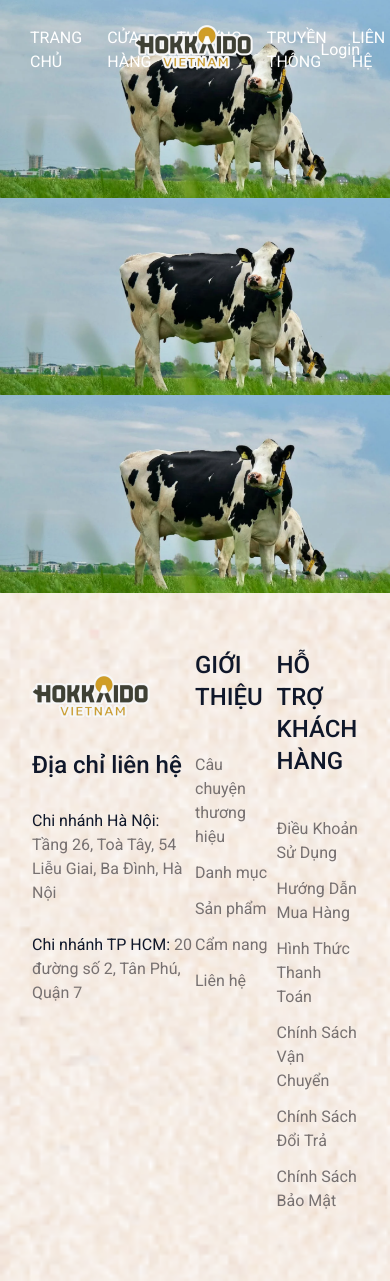
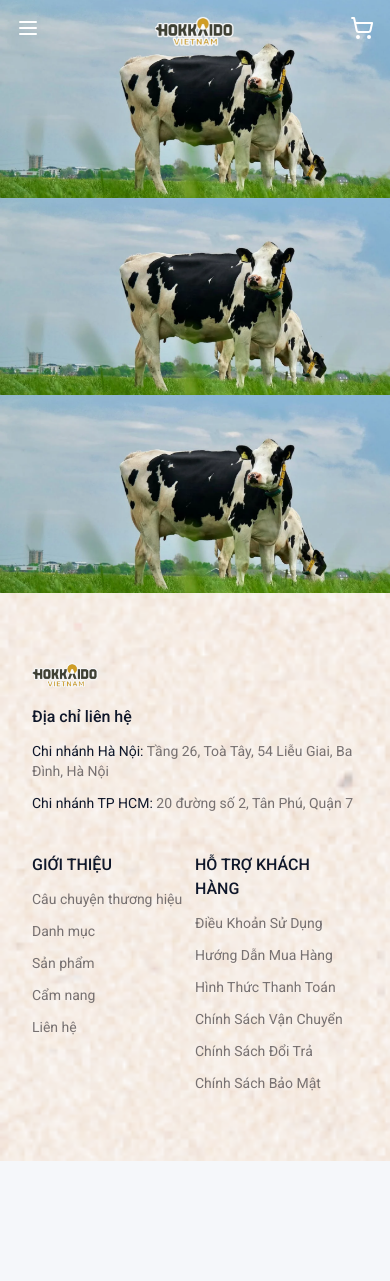
Before and after one commit to ductandev/FE_hokkaidovietnam, a React (Create React App) app in the folder hokaidovietnam_fontend_client/: page / in a window 390 px wide. After the commit the page ends 1161 px from the top, so only its background shows below. Built offline with nearby package versions, Linux system fonts and the light colour scheme.

Commit message:
feat: responsive footer and header components

```diff
--- a/hokaidovietnam_fontend_client/src/Components/Footer/index.tsx
+++ b/hokaidovietnam_fontend_client/src/Components/Footer/index.tsx
@@ -55,13 +55,13 @@ function Footer() {
     }
 
     const headText = (text: string, customClass: string) => {
-        return <h2 className={`uppercase text-2xl font-medium ${customClass}`}>{text}</h2>
+        return <h2 className={`uppercase lg:text-2xl text-base font-medium ${customClass}`}>{text}</h2>
     }
 
     const linkText = (type: string, customClass?: string) => {
         return <div className="flex flex-col">
             {linkMapping[type].map((item: any, id: any) => {
-                return <Link className={`mb-3 text-secondary text-base ${customClass}`} to={item.link} key={id}>{item.label}</Link>
+                return <Link className={`mb-3 text-secondary lg:text-base text-sm  ${customClass}`} to={item.link} key={id}>{item.label}</Link>
             })}
         </div>
     };
@@ -75,24 +75,24 @@ function Footer() {
             className='w-screen'
         >
             <div className='grid grid-cols-4 container py-14'>
-                <div className='col-span-2'>
+                <div className='lg:col-span-2 col-span-4 mb-10 lg:mb-0'>
                     <img src={logo} alt="logo_hokaido" className="header-logo" />
 
-                    {headText("Địa chỉ liên hệ", "mb-7 normal-case")}
+                    {headText("Địa chỉ liên hệ", " lg:mb-7 mb-3 normal-case")}
 
-                    <p className='mb-7'><span>Chi nhánh Hà Nội:</span> <span className='text-secondary'>Tầng 26, Toà Tây, 54 Liễu Giai, Ba Đình, Hà Nội</span></p>
+                    <p className='lg:mb-7 mb-3 lg:text-base text-sm'><span>Chi nhánh Hà Nội:</span> <span className='text-secondary'>Tầng 26, Toà Tây, 54 Liễu Giai, Ba Đình, Hà Nội</span></p>
 
-                    <p><span>Chi nhánh TP HCM:</span> <span className='text-secondary'>20 đường số 2, Tân Phú, Quận 7</span></p>
+                    <p className='lg:text-base text-sm'><span>Chi nhánh TP HCM:</span> <span className='text-secondary'>20 đường số 2, Tân Phú, Quận 7</span></p>
                 </div>
 
-                <div>
-                    {headText("Giới thiệu", 'mb-10')}
+                <div className='lg:col-span-1 col-span-2'>
+                    {headText("Giới thiệu", ' lg:mb-10 mb-3 ')}
 
                     {linkText("introduce")}
                 </div>
 
-                <div>
-                    {headText("Hỗ trợ khách hàng", 'mb-10')}
+                <div className='lg:col-span-1 col-span-2'>
+                    {headText("Hỗ trợ khách hàng", ' lg:mb-10 mb-3 ')}
 
                     {linkText("support", "capitalize")}
                 </div>
--- a/hokaidovietnam_fontend_client/src/Components/Header/index.tsx
+++ b/hokaidovietnam_fontend_client/src/Components/Header/index.tsx
@@ -1,9 +1,11 @@
 import { useEffect, useMemo, useState } from "react";
 import { Link, useLocation } from "react-router-dom"
+import useWindowDimensions from "@/hooks/useWindowDimension";
 
+import { CircleUserRound, ShoppingCart, Search, Menu, X } from "lucide-react";
 import logo from "assets/image/logo.png";
 
-import "./styles.scss"
+import "./styles.scss";
 
 const MENU_REDIRECT = [
     {
@@ -30,9 +32,11 @@ const MENU_REDIRECT = [
 
 export default function Header() {
     const location = useLocation();
+    const { width } = useWindowDimensions();
     const [isScrolled, setIsScrolled] = useState(false);
+    const [isOpenMenu, setIsOpenMenu] = useState(false);
+
     const isUseTransition = location.pathname === '/';
-
     const memorizeMenu = useMemo(() => { return MENU_REDIRECT }, []);
 
     useEffect(() => {
@@ -52,6 +56,12 @@ export default function Header() {
         };
     }, []);
 
+    useEffect(() => {
+        if (width > 1200) {
+            setIsOpenMenu(false)
+        }
+    }, [width]);
+
     return <header className={`header ${isUseTransition ? "header__transparent" : "header__whitebox"} ${isScrolled ? "header__transparent__scrolling" : 'header__whitebox__scrolling'}`}>
         <div className="header-menu">
             <ul className="header-menu-container">
@@ -59,14 +69,41 @@ export default function Header() {
                     return <Link className="header-menu-link" to={menu.path} key={idx}>{menu.name}</Link>
                 })}
             </ul>
+
+            {!isOpenMenu && <Menu className="cursor-pointer header-menu-icons" onClick={() => {
+                setIsOpenMenu(true)
+            }} />}
+
+            {isOpenMenu && <X className="cursor-pointer header-menu-icons" onClick={() => {
+                setIsOpenMenu(false)
+            }} />}
         </div>
 
         <div className="header-logo">
-            <img src={logo} alt="Logo" />
+            <Link className="header-menu-link" to={"/"} > <img src={logo} alt="Logo" /></Link>
         </div>
 
         <div className="header-actions">
-            <button>Login</button>
+            <div className="flex flex-row">
+                <Search className="mr-10 cursor-pointer header-actions-search" />
+
+                <CircleUserRound className="mr-10 cursor-pointer header-actions-userInfo" />
+                <ShoppingCart className="cursor-pointer" />
+            </div>
         </div>
+
+        <nav className="header-navMenu"
+            style={{
+                width: isOpenMenu ? "100%" : "0px",
+            }}
+        >
+            {isOpenMenu && <>
+                <ul className="header-navMenu-container">
+                    {memorizeMenu.map((menu, idx) => {
+                        return <Link className="header-navMenu-link" to={menu.path} key={idx}>{menu.name}</Link>
+                    })}
+                </ul>
+            </>}
+        </nav>
     </header>
 }
--- a/hokaidovietnam_fontend_client/src/Components/Header/styles.scss
+++ b/hokaidovietnam_fontend_client/src/Components/Header/styles.scss
@@ -1,5 +1,8 @@
 $logo-width: 120px;
 $logo-height: 100px;
+
+$logo-width-small: 80px;
+$logo-height-small: 56px;
 
 .header {
     display: flex;
@@ -13,6 +16,11 @@ $logo-height: 100px;
     max-height: $logo-height;
     width: 100vw;
     transition: all 0.3s;
+
+    @media screen and (max-width: 1200px) {
+        max-height: $logo-height-small;
+        padding: 12px 16px;
+    }
 
     &__transparent {
         background-color: transparent;
@@ -41,6 +49,11 @@ $logo-height: 100px;
         max-width: $logo-width;
         max-height: $logo-height;
         text-align: center;
+
+        @media screen and (max-width: 1200px) {
+            max-height: $logo-height-small !important;
+            max-width: $logo-width-small !important;
+        }
     }
 
     &-menu {
@@ -50,19 +63,78 @@ $logo-height: 100px;
         padding-bottom: 40px;
         width: calc(50% - #{$logo-width} / 2);
 
+        @media screen and (max-width: 1200px) {
+            padding-top: 0px;
+            padding-bottom: 0px;
+
+            width: calc(50% - #{$logo-width-small} / 2);
+        }
+
         &-container {
             display: flex;
+
+            @media screen and (max-width: 1200px) {
+                display: none;
+            }
+        }
+
+        &-icons {
+            display: none;
+
+            @media screen and (max-width: 1200px) {
+                display: block;
+            }
         }
 
         &-link {
             text-transform: uppercase;
             margin-right: 25px;
             margin-bottom: 0;
+
+            @media screen and (max-width: 1333px) {
+                font-size: 14px;
+            }
+
+
         }
     }
 
     &-actions {
         width: calc(50% - #{$logo-width}/ 2);
-        text-align: right;
+        display: flex;
+        justify-content: flex-end;
+
+        @media screen and (max-width: 1200px) {
+            width: calc(50% - #{$logo-width-small}/ 2);
+
+            &-search,
+            &-userInfo {
+                display: none;
+            }
+        }
+
+
+    }
+
+    &-navMenu {
+        background: white;
+        position: fixed;
+        left: 0;
+        top: $logo-height-small;
+        height: calc(100vh - #{$logo-height-small});
+        transition: all .1s;
+        color: #333333;
+
+        &-container {
+            display: flex;
+            flex-direction: column;
+            padding: 16px;
+        }
+
+        &-link {
+            font-size: 20px !important;
+            text-transform: uppercase;
+            padding: 12px 0;
+        }
     }
 }
--- /dev/null
+++ b/hokaidovietnam_fontend_client/src/hooks/useWindowDimension.ts
@@ -0,0 +1,31 @@
+import { useState, useEffect } from "react";
+
+function getWindowDimensions() {
+    const { innerWidth: width, innerHeight: height } = window;
+    return {
+        width,
+        height,
+    };
+}
+
+/**
+ * @function useWindowDimensions handle resize window
+ * @return {width, height} number
+ */
+
+export default function useWindowDimensions() {
+    const [windowDimensions, setWindowDimensions] = useState(
+        getWindowDimensions()
+    );
+
+    useEffect(() => {
+        function handleResize() {
+            setWindowDimensions(getWindowDimensions());
+        }
+
+        window.addEventListener("resize", handleResize);
+        return () => window.removeEventListener("resize", handleResize);
+    }, []);
+
+    return windowDimensions;
+}
```
